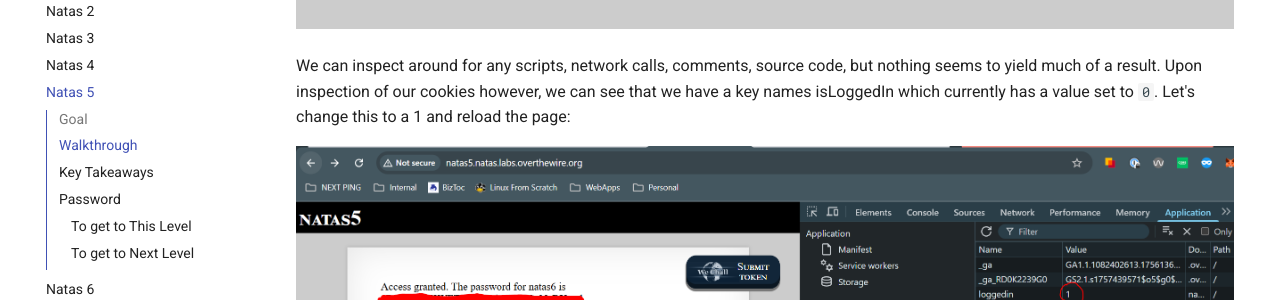
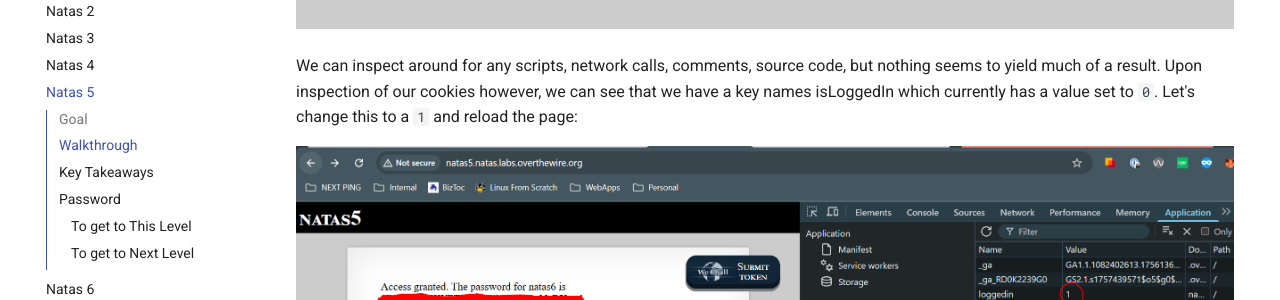
Before and after one commit to KBSummers/overTheWireWalkthroughs, an MkDocs documentation site: the page built from docs/natas/natas5.md, in a window 1280 px wide and 900 px high, scrolled down 675 px. Shown: the part 178-478 px from the top of the window. Built offline with MkDocs 1.6.1 and Material for MkDocs 9.7.7, drawn with Linux system fonts in a browser that asks for light colours; comment, search, counter and statistics services are not loaded.

```diff
--- a/docs/natas/natas5.md
+++ b/docs/natas/natas5.md
@@ -7,7 +7,7 @@ When we first visit the page, we are told that we can not access it as we arent
 
 ![natas 4 header change](../docs/images/natas5_0.png)
 
-We can inspect around for any scripts, network calls, comments, source code, but nothing seems to yield much of a result. Upon inspection of our cookies however, we can see that we have a key names isLoggedIn which currently has a value set to `0`. Let's change this to a 1 and reload the page:
+We can inspect around for any scripts, network calls, comments, source code, but nothing seems to yield much of a result. Upon inspection of our cookies however, we can see that we have a key names isLoggedIn which currently has a value set to `0`. Let's change this to a `1` and reload the page:
 
 ![natas 4 header change](../docs/images/natas5_1.png)
 
```
